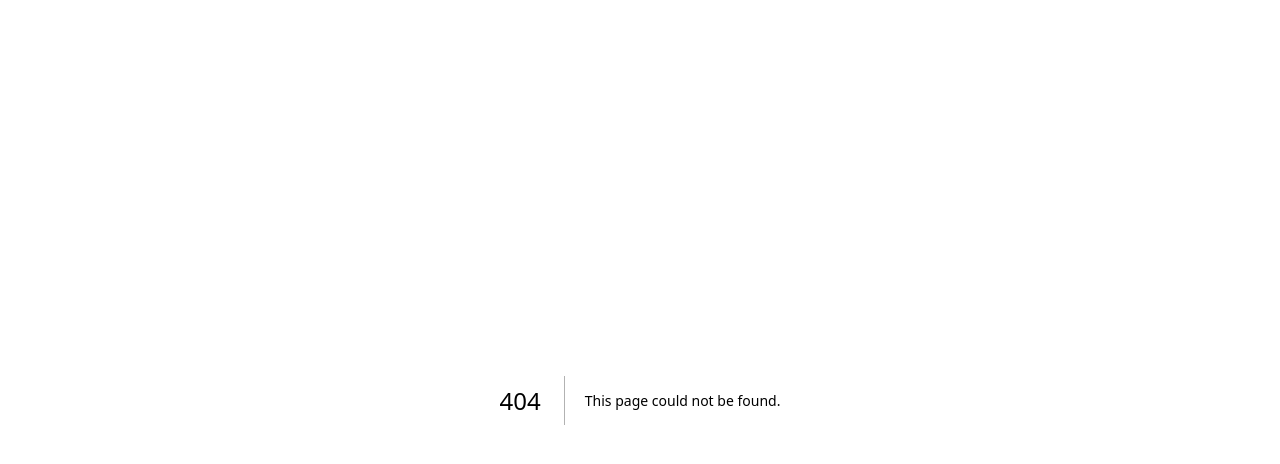
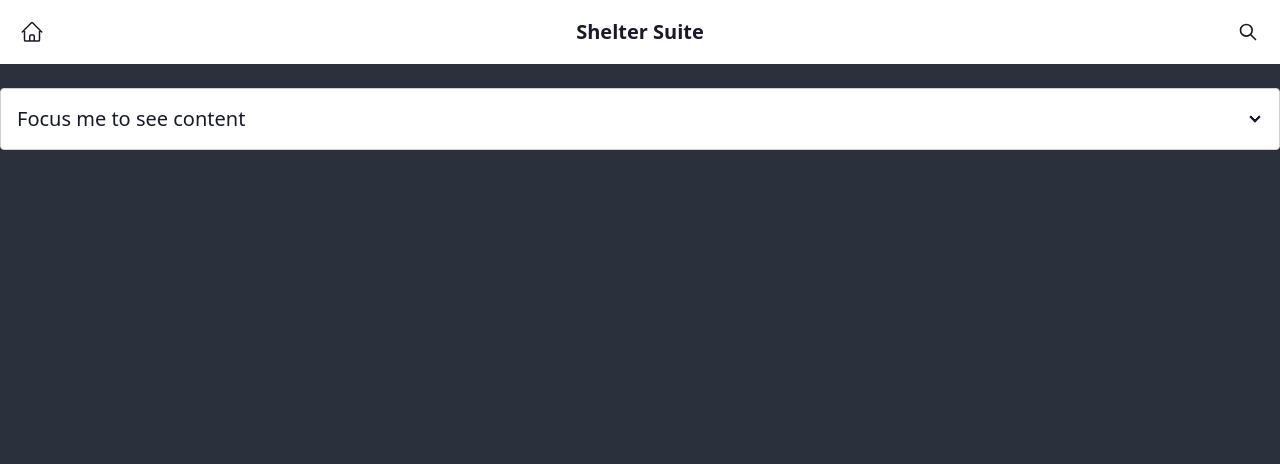
Before and after one commit to BreadleyCooper/shelter_suite, a Next.js app: page /matches in a window 1280 px wide. Before the commit this address had no page. Shown: the top 464 px of the page. Built offline with nearby package versions, Linux system fonts and the light colour scheme.

Commit message:
added matches page and collapse component

```diff
--- /dev/null
+++ b/components/MatchesCollapse.js
@@ -0,0 +1,17 @@
+import React from "react";
+
+export default function MatchesCollapse() {
+    return (
+        <div>
+            <div tabIndex={0} className="collapse collapse-arrow border border-base-300 bg-base-100 rounded-box">
+            <input type="checkbox" />
+            <div className="collapse-title text-xl font-medium">
+                Focus me to see content
+            </div>
+            <div className="collapse-content">
+                <p>tabIndex={0} attribute is necessary to make the div focusable</p>
+            </div>
+            </div>
+        </div>
+    )
+}
--- a/components/SignIn.js
+++ b/components/SignIn.js
@@ -15,7 +15,7 @@ export default function SignIn() {
                             <label className="label">
                                 <span className="label-text">Email Address</span>
                             </label>
-                            <input type="text" placeholder="Email" className="input input-bordered w-full max-w-xs" />
+                            <input type="email" placeholder="Email" className="input input-bordered w-full max-w-xs" />
 
                         </div>
                         {/* Password Input */}
@@ -23,12 +23,13 @@ export default function SignIn() {
                             <label className="label">
                                 <span className="label-text">Password</span>
                             </label>
-                            <input type="text" placeholder="Password" className="input input-bordered w-full max-w-xs" />
+                            <input type="password" placeholder="Password" className="input input-bordered w-full max-w-xs" />
                         </div>
                         <div className="card-actions">
                             <button className="btn btn-primary my-5 justify-self-center">Sign In</button>
                         </div>
                     </form>
+                    <a className="font-normal hover:font-bold" href="">Forgot Password?</a>
                 </div>
             </div>
         </div>
--- /dev/null
+++ b/pages/matches.js
@@ -0,0 +1,15 @@
+import React from "react";
+import Header from "@/components/Header";
+import MatchesCollapse from "@/components/MatchesCollapse";
+
+export default function Matches() {
+
+    return (
+        <div>
+            <Header />
+            <div className="my-6">
+                <MatchesCollapse />
+            </div>
+        </div>
+        )
+}
```
